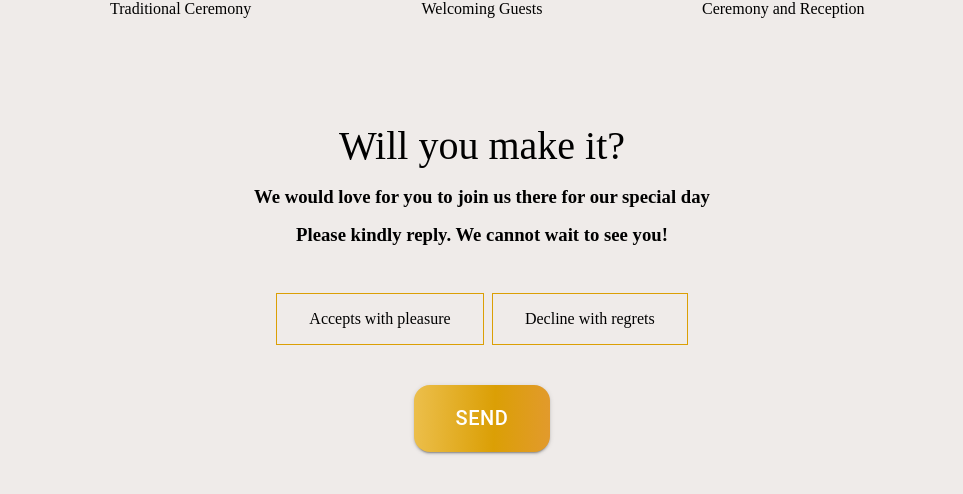
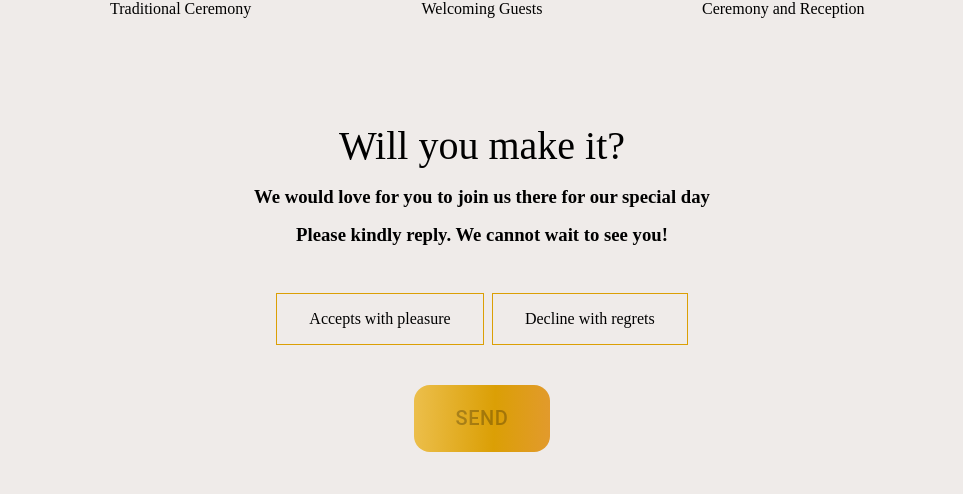
Before and after one commit to james-nair/wedding, a Next.js app: page / in a window 1280 px wide. Shown: the part 2927-3421 px from the top of the page, without its empty margins (158-1121 px from the left). Built offline with nearby package versions, Linux system fonts and the light colour scheme; no server answers; the database is empty.

Commit message:
handle confirmation

```diff
--- a/components/Confirmation.tsx
+++ b/components/Confirmation.tsx
@@ -10,8 +10,12 @@ import {
   Typography,
 } from "@mui/material";
 import { textAlign } from "@mui/system";
-import { useState } from "react";
+import { doc, setDoc } from "firebase/firestore";
+import { FormEvent, useState } from "react";
+import toast from "react-hot-toast";
+import { firestore } from "../lib/firebase";
 import { useMediaQuery } from "../lib/useMediaQuery";
+import { Guest } from "./admin/types";
 import { SelectButton } from "./SelectButton";
 
 interface ComponentProps {
@@ -55,13 +59,40 @@ const Subtitle = styled("div")({
   lineHeight: "120%",
 });
 
-export const Confirmation = () => {
+type Props = {
+  guest?: Guest;
+};
+export const Confirmation = (props: Props) => {
   const isSm = useMediaQuery("md");
   const [value, setValue] = useState<boolean>();
   const [num, setNum] = useState(0);
   const [selected, setSelected] = useState("");
 
+  const submit = async (e: FormEvent) => {
+    e.preventDefault();
+    e.stopPropagation();
+
+    if (props.guest) {
+      try {
+        const ref = doc(firestore, "guests", props.guest.url);
+        const data: Guest = {
+          ...props.guest,
+          confirmed: true,
+          partyOf: num,
+          going: value ?? false,
+        };
+
+        console.log("confirming....", data);
+        await setDoc(ref, data);
+        toast.success("Thank you for your response!");
+      } catch (error) {
+        console.log(error);
+      }
+    }
+  };
+
   return (
+    <form onSubmit={submit}>
       <Section>
         <FormBox>
           <TitleLayout sx={{ backgroundColor: "#EFEBE9" }}>
@@ -126,6 +157,7 @@ export const Confirmation = () => {
                 onClick={function (id: string): void {
                   setSelected(id);
                   setValue(false);
+                  setNum(0);
                 }}
                 id="no"
               >
@@ -186,6 +218,8 @@ export const Confirmation = () => {
             <Grid item xs={12}>
               <Button
                 variant="contained"
+                type="submit"
+                disabled={value === undefined}
                 sx={{
                   backgroundImage:
                     "linear-gradient(92deg, rgba(236,191,76,1) 0%, rgba(219,159,5,1) 59%, rgba(226,154,45,1) 100%);",
@@ -203,5 +237,6 @@ export const Confirmation = () => {
           </Grid>{" "}
         </FormBox>
       </Section>
+    </form>
   );
 };
--- a/components/SelectButton.tsx
+++ b/components/SelectButton.tsx
@@ -17,7 +17,6 @@ export const SelectButton = (props: Props) => {
         id={`select-${id}`}
         name="rsvp"
         value={"yes"}
-        required
         type="radio"
         style={{
           position: "absolute",
--- a/components/admin/types.ts
+++ b/components/admin/types.ts
@@ -7,17 +7,23 @@ export type InvitedBy = typeof invitedBy[number];
 export class Guest {
   name: string = "";
   url: string = "";
+  estimated: number = 1;
   partyOf: number = 1;
   side: InvitedBy = "Bride";
   type: Category = "Others";
+  confirmed: boolean = false;
+  going: boolean = false;
 
   constructor(guest?: Guest) {
     if (guest) {
       this.name = guest.name;
       this.url = guest.url;
+      this.estimated = guest.estimated;
       this.partyOf = guest.partyOf;
       this.side = guest.side;
       this.type = guest.type;
+      this.confirmed = guest.confirmed;
+      this.going = guest.going;
     }
   }
 }
--- a/pages/index.tsx
+++ b/pages/index.tsx
@@ -1,19 +1,32 @@
+import { collection, doc, query, where } from "firebase/firestore";
+import { useRouter } from "next/router";
+import { useEffect, useState } from "react";
 import { Confirmation } from "../components/Confirmation";
 import { Gallery } from "../components/Gallery";
 import { GreetingLayout } from "../components/GreetingLayout";
 import { Invite } from "../components/Invite";
 import { Timeline } from "../components/Timeline";
 import TitleLayout from "../components/TitleLayout";
+import { firestore } from "../lib/firebase";
+import { useCollection, useDocument } from "react-firebase-hooks/firestore";
+import { Guest } from "../components/admin/types";
+export default function Home() {
+  const router = useRouter();
+  const url = router.asPath.split("/")[1];
+  const [name, setName] = useState<string>();
+  const ref = doc(firestore, "guests", url);
+  const [querySnapshot] = useDocument(ref);
 
-export default function Home() {
+  const guest = querySnapshot && (querySnapshot.data() as Guest);
+
   return (
     <main style={{ height: "100%" }}>
       <TitleLayout />
       {/* <GreetingLayout /> */}
       <Gallery />
-      <Invite name="James Nair" />
+      <Invite name={guest?.name ?? ""} />
       <Timeline />
-      <Confirmation />
+      <Confirmation guest={guest} />
     </main>
   );
 }
```
Also changed, not shown: components/admin/AddGuestForm.tsx (+10 -1 lines), components/admin/GuestTable.tsx (+23 -12 lines), pages/[username]/index.tsx (+2 -5 lines). Lines whose indentation alone changed are shown as unchanged.
